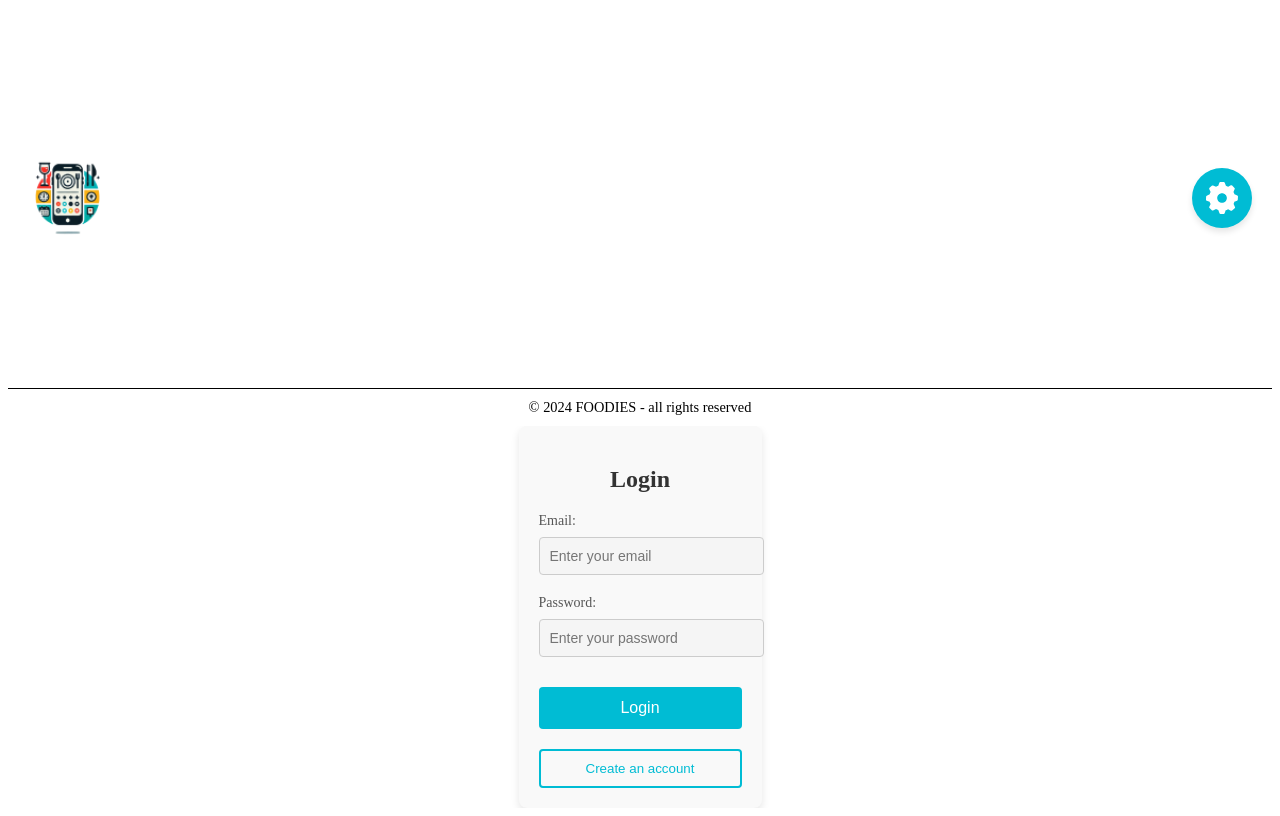
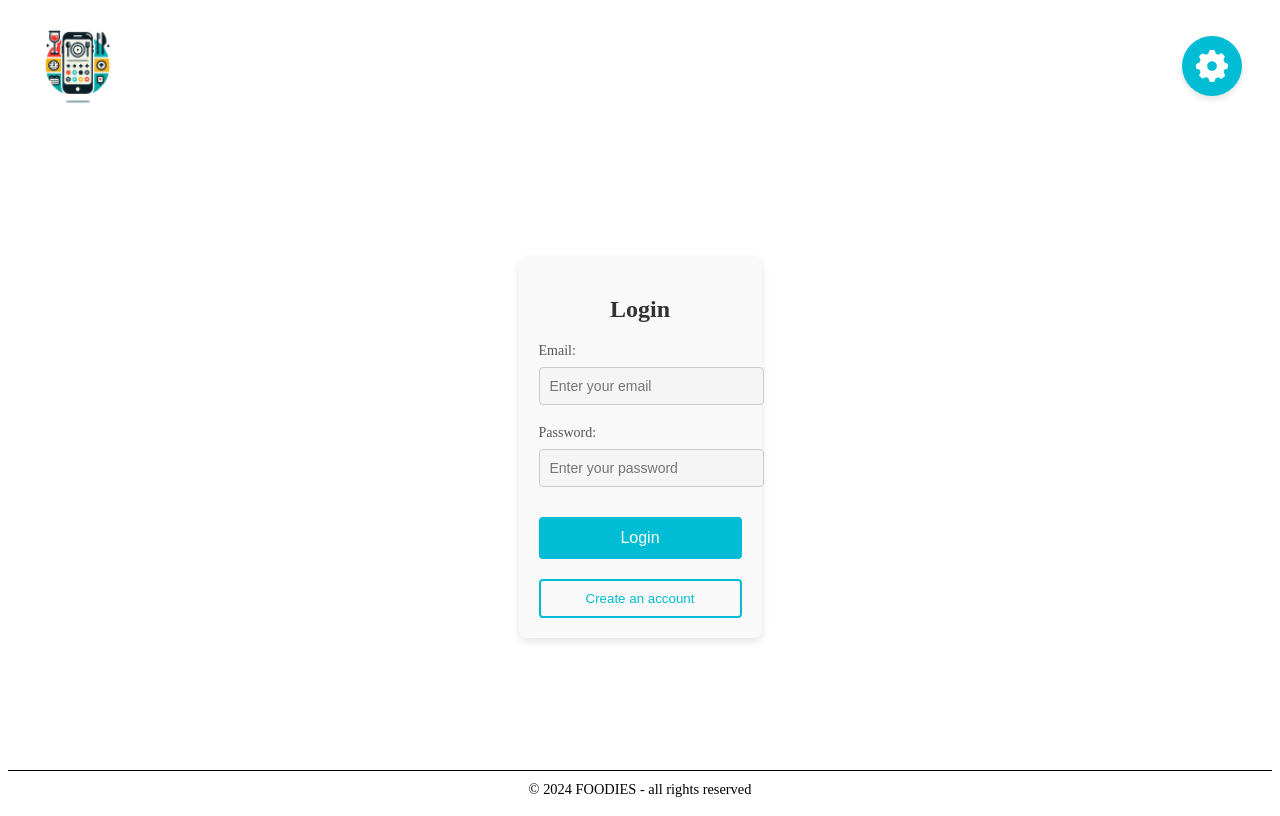
Before and after one commit to Benaissanabila/FoodiesNP, a Vue app in the folder Client/: page /login in a window 1280 px wide. Built offline with nearby package versions, Linux system fonts and the light colour scheme; what v-calendar would draw is missing.

Commit message:
restaurantPage sans login est bloquer

```diff
--- a/Client/src/components/Footer.vue
+++ b/Client/src/components/Footer.vue
@@ -18,31 +18,12 @@ onMounted(() => {
   </footer>
 </template>
 
-<style>
-/* Ces styles doivent être globaux pour affecter toute la structure de la page */
-html {
-  height: 100%;
-}
-
-body {
-  min-height: 100%;
-  display: grid;
-  grid-template-rows: 1fr auto;
-}
-
-#app {
-  min-height: 100vh;
-  display: grid;
-  grid-template-rows: 1fr auto;
-}
-
+<style scoped>
 .footer {
-  grid-row-start: 2;
-  grid-row-end: 3;
   width: 100%;
   padding: 10px 0;
   border-top: 1px solid black;
-  background-color: white;
+  margin-top: auto; /* Pousse le footer vers le bas */
 }
 
 .copyright {
--- a/Client/src/components/RestaurantCard.vue
+++ b/Client/src/components/RestaurantCard.vue
@@ -4,12 +4,16 @@ import { useRestaurantStore } from '@/stores/RestaurantStore.js';
 import type { IRestaurant } from '../shared/interfaces/RestaurantInterface.ts';
 import { RouterLink } from 'vue-router';
 import StarRating from '@/components/StarRating.vue'; // Importez le nouveau composant
+import { useRouter } from 'vue-router';
+import { useUserStore } from '@/stores/UserStore';
 
 const props = defineProps<{
   restaurant: IRestaurant;
 }>();
 
 const store = useRestaurantStore();
+const userStore = useUserStore();
+const router = useRouter();
 
 onMounted(() => {
   store.fetchRestaurantById(props.restaurant._id);
@@ -37,21 +41,24 @@ watch(
     }
   }
 );
+
+const handleRestaurantClick = () => {
+  if (userStore.isAuthenticated) {
+    router.push({ name: 'restaurantdetails', params: { id: props.restaurant._id } });
+  } else {
+    router.push({ name: 'Login', query: { redirect: `/restaurantdetails/${props.restaurant._id}` } });
+  }
+};
 </script>
 
 <template>
-  <div class="restaurant-card">
-    <RouterLink :to="{ name: 'restaurantdetails', params: { id: restaurant._id } }">
-      <img :src="restaurant.RestoPhoto" alt="Photo du restaurant" class="restaurant-image" />
-    </RouterLink>
+  <div class="restaurant-card" @click="handleRestaurantClick">
+    <img :src="restaurant.RestoPhoto" alt="Photo du restaurant" class="restaurant-image" />
     <div class="restaurant-details">
       <h3>{{ restaurant.name }}</h3>
       <p>{{ restaurant.address }}</p>
-      <p>
-      Distance: {{ getDistance }} km
-    </p>
+      <p>Distance: {{ getDistance }} km</p>
       <StarRating :rating="restaurant.globalRatingResaurant" />
-
       <p v-if="store.loading">Chargement de la note globale...</p>
       <p v-if="store.error">{{ store.error }}</p>
     </div>
--- a/Client/src/views/CreateRestaurant.vue
+++ b/Client/src/views/CreateRestaurant.vue
@@ -57,6 +57,8 @@
   </script>
 
   <template>
+    <div class="page-container">
+      <div class="content-wrap">
         <div class="create-restaurant-container">
           <h1>{{ $t('createMyRestaurant.title') }}</h1>
 
@@ -101,17 +103,29 @@
             <button type="submit" class="btn btn-primary">{{ $t('createMyRestaurant.submit') }}</button>
           </form>
         </div>
-
+      </div>
       <Footer />
+    </div>
   </template>
 
+  <style scoped>
+  .page-container {
+    display: flex;
+    flex-direction: column;
+    min-height: 100vh;
+  }
 
+  .content-wrap {
+    flex: 1;
+    display: flex;
+    flex-direction: column;
+  }
 
-  <style scoped>
   .create-restaurant-container {
     max-width: 600px;
     margin: 0 auto;
     padding: 20px;
+    width: 100%;
   }
 
   .photo-container {
--- a/Client/src/views/HomeView.vue
+++ b/Client/src/views/HomeView.vue
@@ -6,12 +6,28 @@ import Footer from '../components/Footer.vue'
 </script>
 
 <template>
-  <NavigationBar />
-  <Map></Map>
-
-  <RestaurantList />
-
-  <Footer />
+  <div class="page-container">
+    <div class="content-wrap">
+      <NavigationBar />
+      <Map />
+      <RestaurantList />
+    </div>
+    <Footer />
+  </div>
 </template>
 
-<style scoped></style>
+<style scoped>
+.page-container {
+  display: flex;
+  flex-direction: column;
+  min-height: 100vh;
+}
+
+.content-wrap {
+  flex: 1;
+  display: flex;
+  flex-direction: column;
+}
+
+
+</style>
--- a/Client/src/views/LoginView.vue
+++ b/Client/src/views/LoginView.vue
@@ -1,8 +1,8 @@
 <script setup lang="ts">
-import { ref } from 'vue';
-import { useRouter } from 'vue-router';
+import { ref, onMounted } from 'vue';
+import { useRouter, useRoute } from 'vue-router';
 import { useUserStore } from '@/stores/UserStore';
-import { useI18n } from 'vue-i18n'; // Importation de vue-i18n pour la traduction
+import { useI18n } from 'vue-i18n';
 import SettingButton from '@/components/SettingButton.vue';
 import Logo from '@/components/Logo.vue';
 import Footer from '@/components/Footer.vue';
@@ -11,6 +11,7 @@ const store = useUserStore();
 const email = ref('');
 const password = ref('');
 const router = useRouter();
+const route = useRoute();
 const { t } = useI18n(); // Utiliser la fonction `t` pour les traductions
 
 // Fonction de login
@@ -28,16 +29,25 @@ const login = async () => {
 const goToCreateAccount = () => {
   router.push('/create-account');
 };
+
+onMounted(() => {
+  if (store.isAuthenticated) {
+    const redirectPath = route.query.redirect as string || '/';
+    router.push(redirectPath);
+  }
+});
 </script>
 
 <template>
+  <div class="page-container">
+    <div class="content-wrap">
       <div class="header">
-    <Logo class="logo" /> <!-- Logo en haut à gauche -->
-    <SettingButton class="settings" /> <!-- Bouton Paramètres en haut à droite -->
+        <Logo class="logo" />
+        <SettingButton class="settings" />
       </div>
 
       <div class="login-container">
-    <h2>{{ t('loginPage.title') }}</h2> <!-- Titre traduit -->
+        <h2>{{ t('loginPage.title') }}</h2>
 
         <form @submit.prevent="login" class="login-form">
           <div class="form-group">
@@ -56,21 +66,34 @@ const goToCreateAccount = () => {
         <div v-if="store.loading" class="loading-message">{{ t('loginPage.loading') }}</div>
         <div v-if="store.error" class="error-message">{{ store.error }}</div>
 
-    <!-- Bouton pour créer un compte -->
         <button class="create-account-button" @click="goToCreateAccount">
           {{ t('loginPage.createAccount') }}
         </button>
       </div>
+    </div>
 
     <Footer />
+  </div>
 </template>
 
 <style scoped>
+.page-container {
+  display: flex;
+  flex-direction: column;
+  min-height: 100vh;
+}
+
+.content-wrap {
+  flex: 1;
+  display: flex;
+  flex-direction: column;
+}
+
 .header {
   display: flex;
   justify-content: space-between;
   align-items: center;
-
+  padding: 10px;
 }
 
 .logo {
```
Lines whose indentation alone changed are shown as unchanged.
